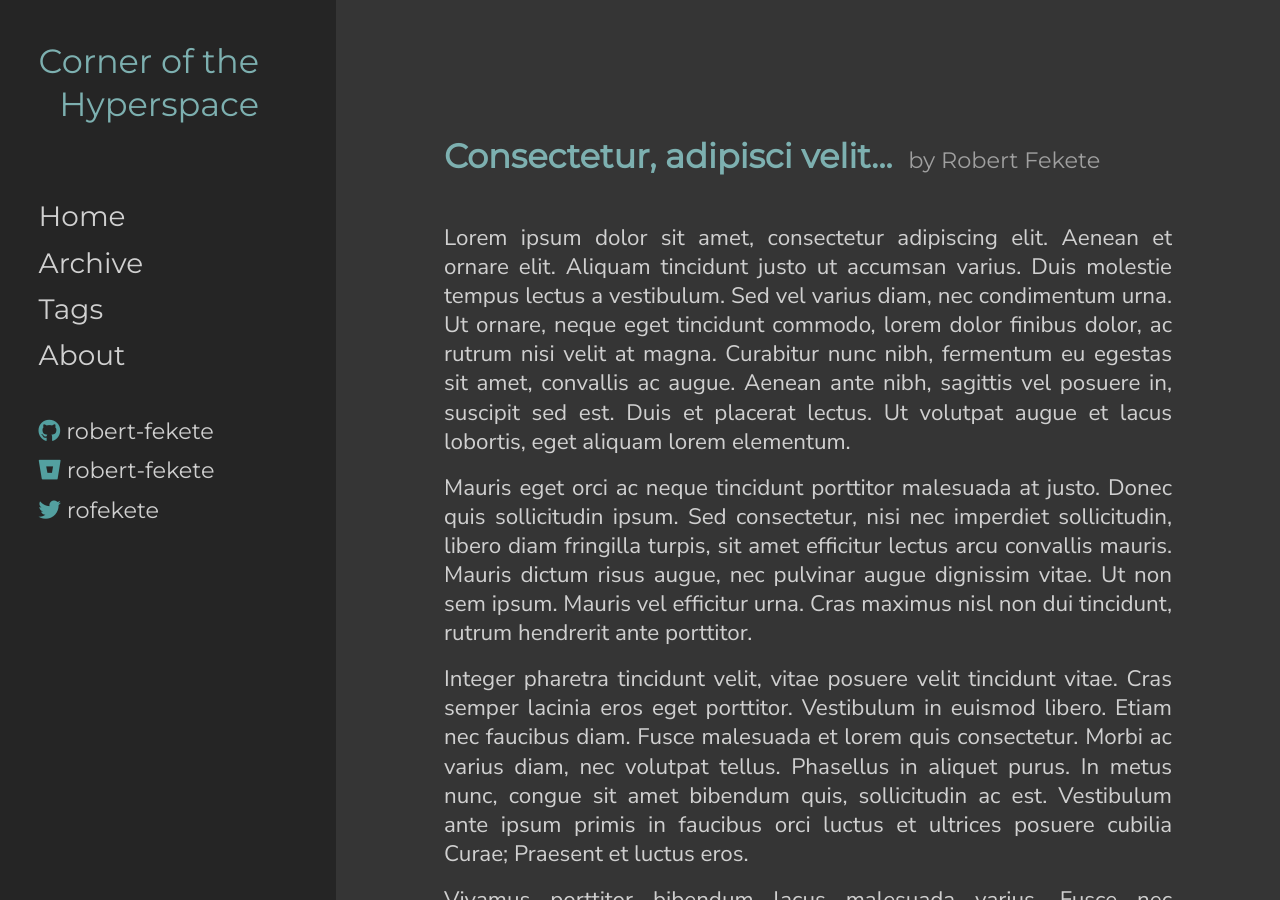
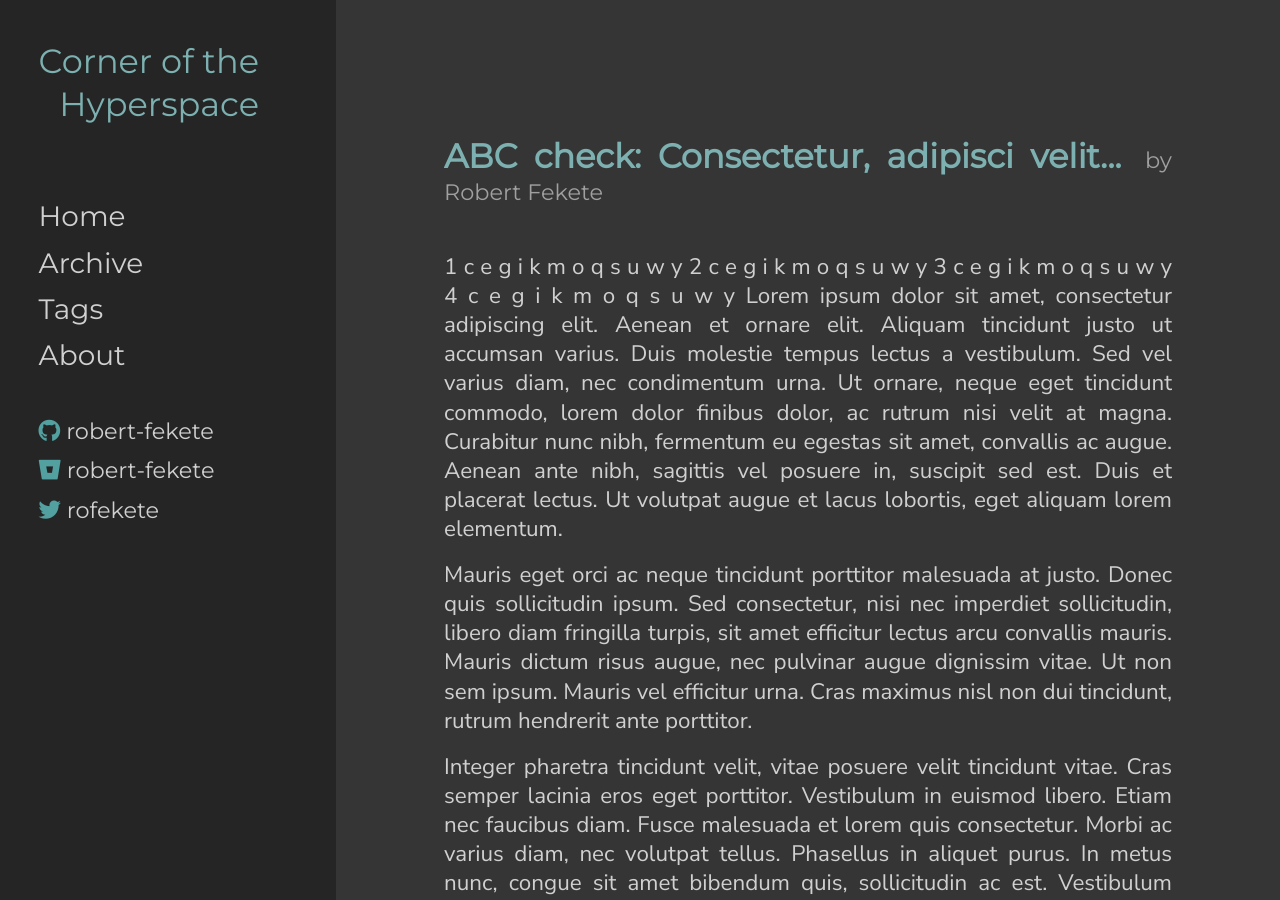
Before and after one commit to robert-fekete/robert-fekete.github.io, a Jekyll site: the page built from _posts/2019-03-31-testpost.md, in a window 1280 px wide and 900 px high. Built offline with Jekyll 4.4.1, drawn with Linux system fonts in a browser that asks for light colours; nearby versions of some CDN libraries.

Commit message:
Adding ABC to check line length

```diff
--- a/_posts/2019-03-31-testpost.md
+++ b/_posts/2019-03-31-testpost.md
@@ -1,10 +1,11 @@
 ---
 layout: post
-title: "Consectetur, adipisci velit..."
+title: "ABC check: Consectetur, adipisci velit..."
 date: 2019-03-31
 tags: ["neque", "porro", "quisquam"]
 ---
 
+1 c e g i k m o q s u w y 2 c e g i k m o q s u w y 3 c e g i k m o q s u w y 4 c e g i k m o q s u w y
 Lorem ipsum dolor sit amet, consectetur adipiscing elit. Aenean et ornare elit. Aliquam tincidunt justo ut accumsan varius. Duis molestie tempus lectus a vestibulum. Sed vel varius diam, nec condimentum urna. Ut ornare, neque eget tincidunt commodo, lorem dolor finibus dolor, ac rutrum nisi velit at magna. Curabitur nunc nibh, fermentum eu egestas sit amet, convallis ac augue. Aenean ante nibh, sagittis vel posuere in, suscipit sed est. Duis et placerat lectus. Ut volutpat augue et lacus lobortis, eget aliquam lorem elementum.
 
 Mauris eget orci ac neque tincidunt porttitor malesuada at justo. Donec quis sollicitudin ipsum. Sed consectetur, nisi nec imperdiet sollicitudin, libero diam fringilla turpis, sit amet efficitur lectus arcu convallis mauris. Mauris dictum risus augue, nec pulvinar augue dignissim vitae. Ut non sem ipsum. Mauris vel efficitur urna. Cras maximus nisl non dui tincidunt, rutrum hendrerit ante porttitor.
```
